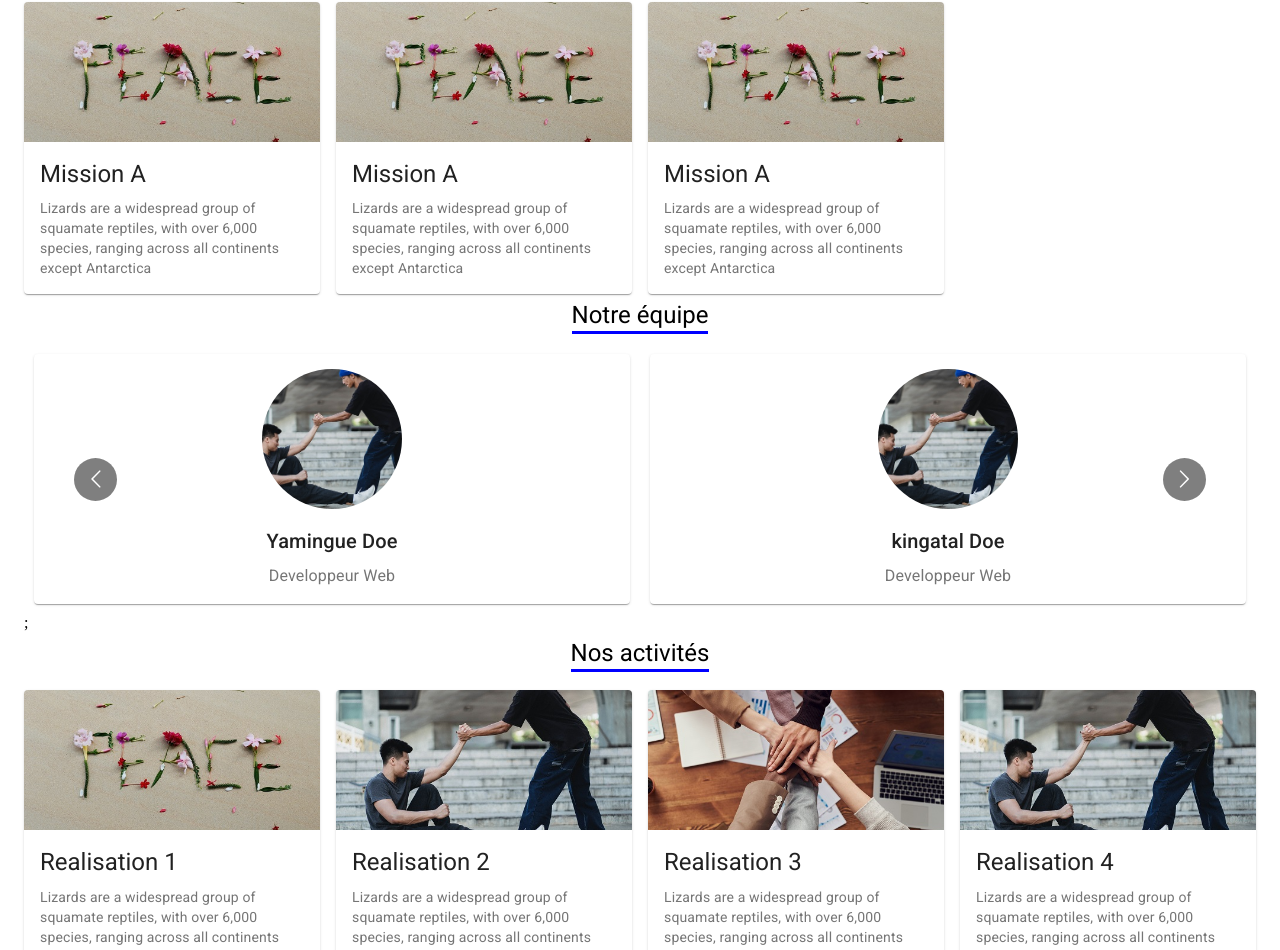
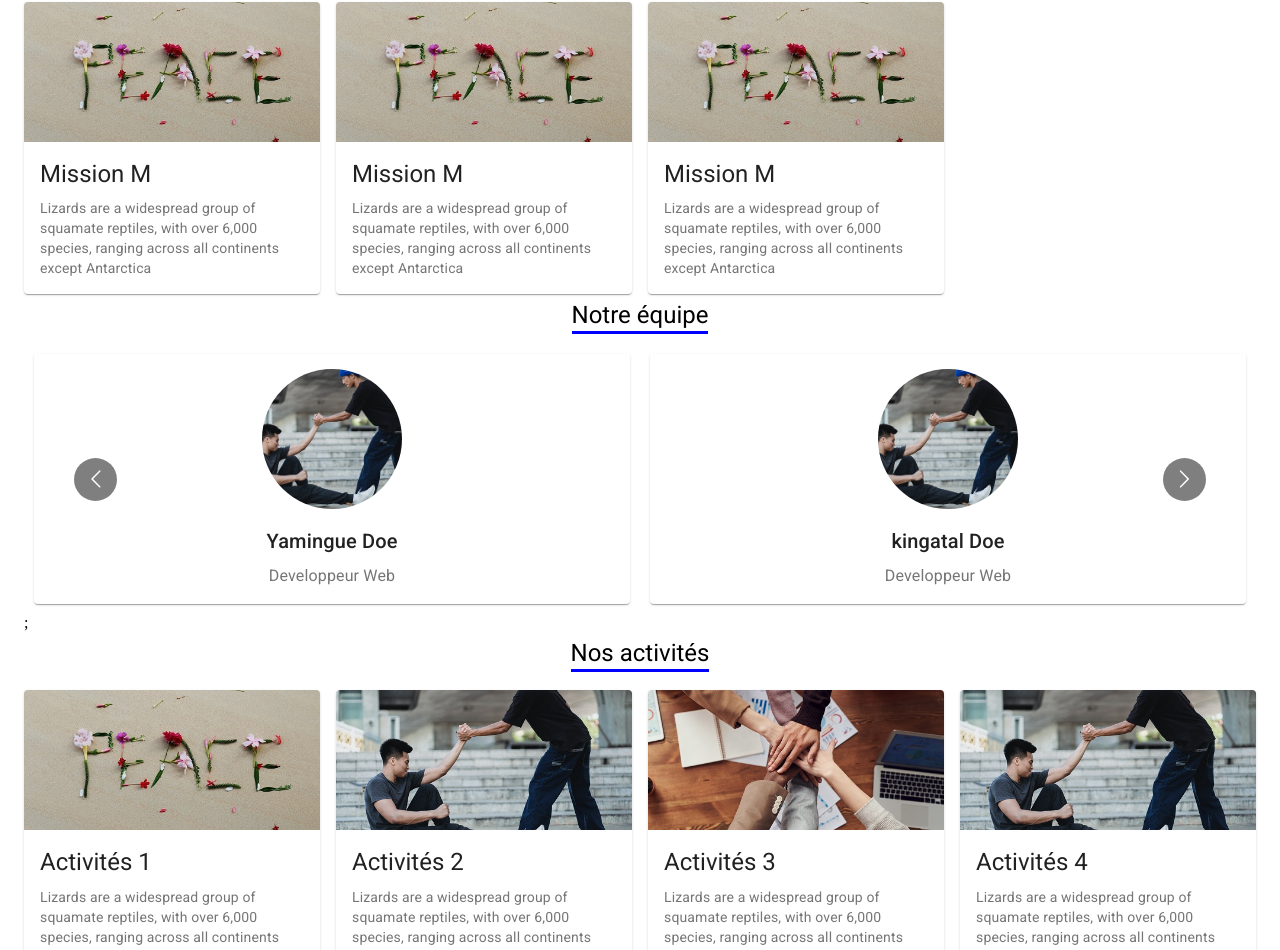
Before and after one commit to Yamingue/humanitaire, a React (Create React App) app: page / in a window 1280 px wide. Shown: the part 788-1738 px from the top of the page. Built offline with nearby package versions, Linux system fonts and the light colour scheme.

Commit message:
change activity

```diff
--- a/src/App.js
+++ b/src/App.js
@@ -117,28 +117,28 @@ function App() {
             xs={12}
             md={3}
           >
-            <Realisation text="Realisation 1" image={IMG2} />
+            <Realisation text="Activités 1" image={IMG2} />
           </Grid>
           <Grid item
             sm={4}
             xs={12}
             md={3}
           >
-            <Realisation text="Realisation 2" image={IMG1} />
+            <Realisation text="Activités  2" image={IMG1} />
           </Grid>
           <Grid item
             sm={4}
             xs={12}
             md={3}
           >
-            <Realisation text="Realisation 3" image={IMG3} />
+            <Realisation text="Activités  3" image={IMG3} />
           </Grid>
           <Grid item
             sm={4}
             xs={12}
             md={3}
           >
-            <Realisation text="Realisation 4" image={IMG1} />
+            <Realisation text="Activités  4" image={IMG1} />
           </Grid>
         </Grid>
         <Titre text="Adhesion" id="adhesion" size={105} />
--- a/src/Component/Mission.js
+++ b/src/Component/Mission.js
@@ -15,7 +15,7 @@ const useStyles = makeStyles({
   },
 });
 
-export default function Mission() {
+export default function Mission({text='Mission M',image={IMG2}}) {
   const classes = useStyles();
 
   return (
@@ -28,7 +28,7 @@ export default function Mission() {
         />
         <CardContent>
           <Typography gutterBottom variant="h5" component="h2">
-            Mission A
+            {text}
           </Typography>
           <Typography variant="body2" color="textSecondary" component="p">
             Lizards are a widespread group of squamate reptiles, with over 6,000 species, ranging
```
